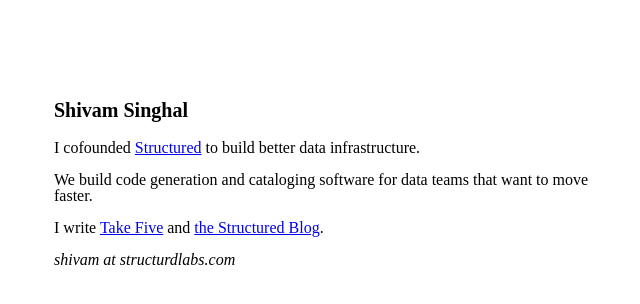
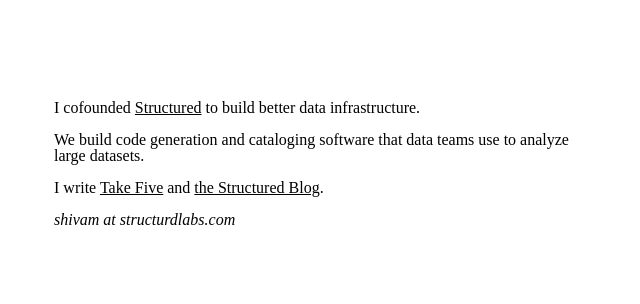
Before and after one commit to shivam-singhal/shivam-singhal.github.io, a Jekyll site: the page built from index.md, in a window 1280 px wide. Shown: the top 304 px of the page, without its empty margins (311-951 px from the left). Built offline with Jekyll 4.4.1, drawn with Linux system fonts in a browser that asks for light colours; our own code applies the rules of GitHub Pages for plain Markdown files.

Commit message:
Updated content + style

```diff
--- a/index.md
+++ b/index.md
@@ -2,11 +2,9 @@
 layout: default
 ---
 
-# Shivam Singhal
-
 I cofounded [Structured](structuredlabs.com) to build better data infrastructure.
 
-We build code generation and cataloging software for data teams that want to move faster.
+We build code generation and cataloging software that data teams use to analyze large datasets.
 
 I write [Take Five](https://shivamsinghal.substack.com/) and [the Structured Blog](https://structuredlabs.substack.com/).
 
--- a/style.css
+++ b/style.css
@@ -18,8 +18,18 @@
 }
 
 a {
-    color: #0000EE;
+    color: #000;
     text-decoration: underline;
+}
+
+/* This keeps links black even after visiting */
+a:visited {
+    color: #000;
+}
+
+/* Optional: This keeps links black when hovering */
+a:hover {
+    color: #000;
 }
 
 ul {
```
